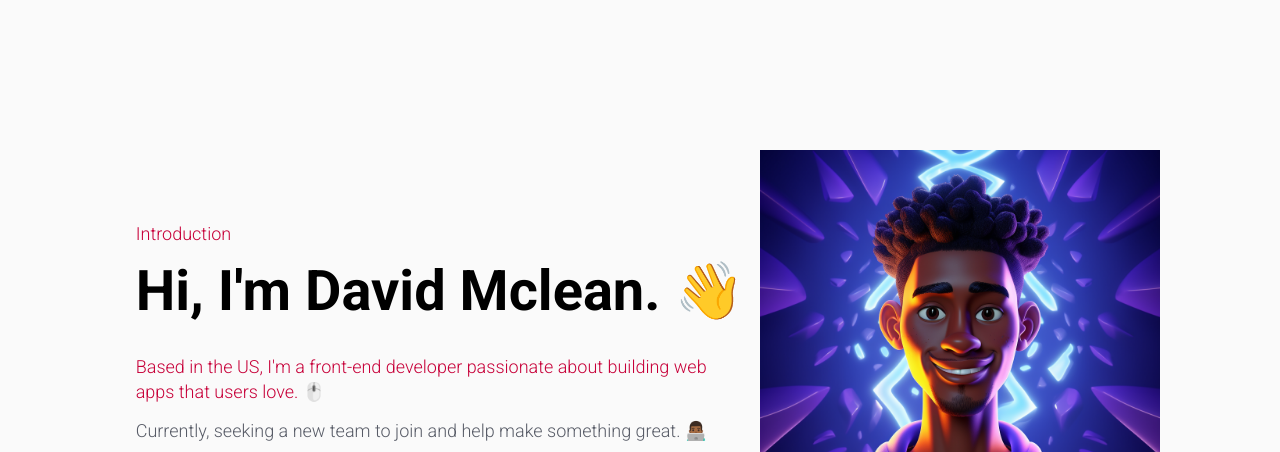
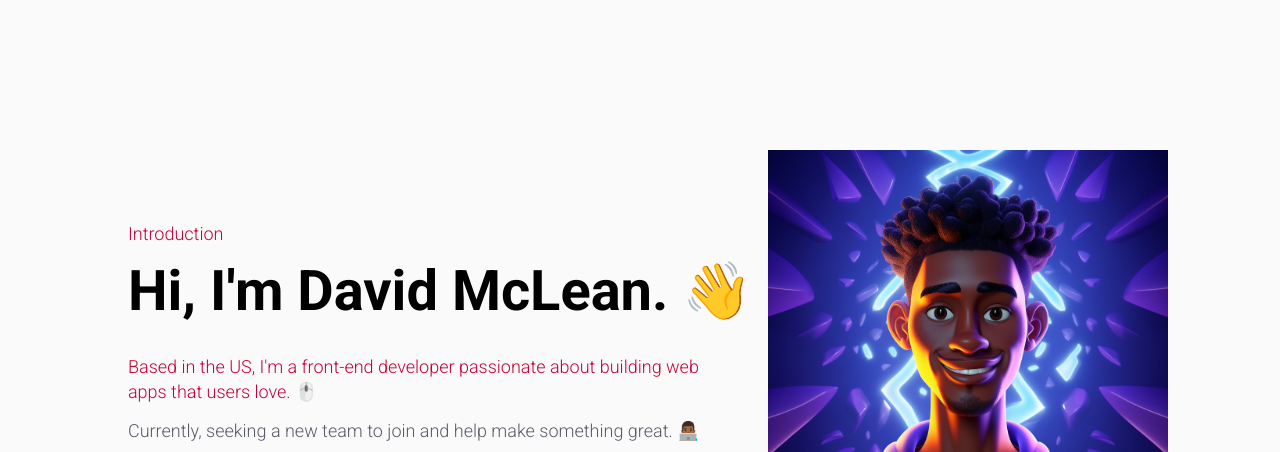
Before and after one commit to davupls/PersonalPortfolioWebsite, a website: page index.html in a window 1280 px wide. Shown: the top 452 px of the page. Drawn offline with Linux system fonts and the light colour scheme.

Commit message:
Update index.html
Typo update

```diff
--- a/index.html
+++ b/index.html
@@ -10,7 +10,7 @@
       rel="stylesheet"
     />
     <link rel="stylesheet" href="style.css" />
-    <title>David Mclean | FrontEnd Developer</title>
+    <title>David McLean | FrontEnd Developer</title>
   </head>
   <body>
 
@@ -22,7 +22,7 @@
       <main class="main__hero max-len side-pad">
         <div class="detail__hero">
           <p class="colored">Introduction</p>
-          <h1>Hi, I'm David Mclean. 👋</h1>
+          <h1>Hi, I'm David McLean. 👋</h1>
           <p class="colored">
             Based in the US, I'm a front-end developer passionate about building
             web apps that users love. 🖱️
@@ -223,7 +223,7 @@
     </section>
 
     <footer>
-      <p>Developed by <strong>David Mclean</strong> 🫡</p>
+      <p>Developed by <strong>David McLean</strong> 🫡</p>
     </footer>
   </body>
 </html>
```
